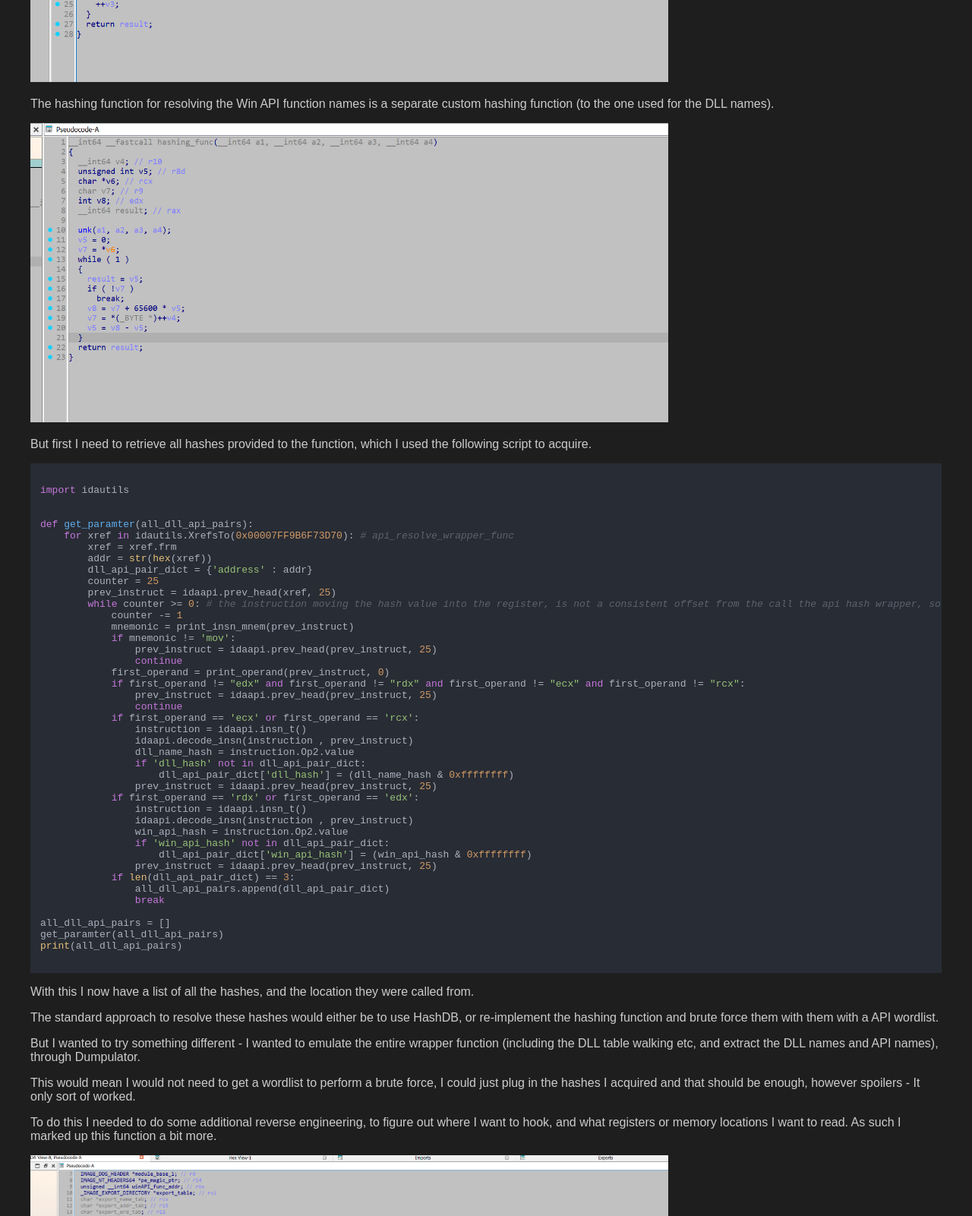
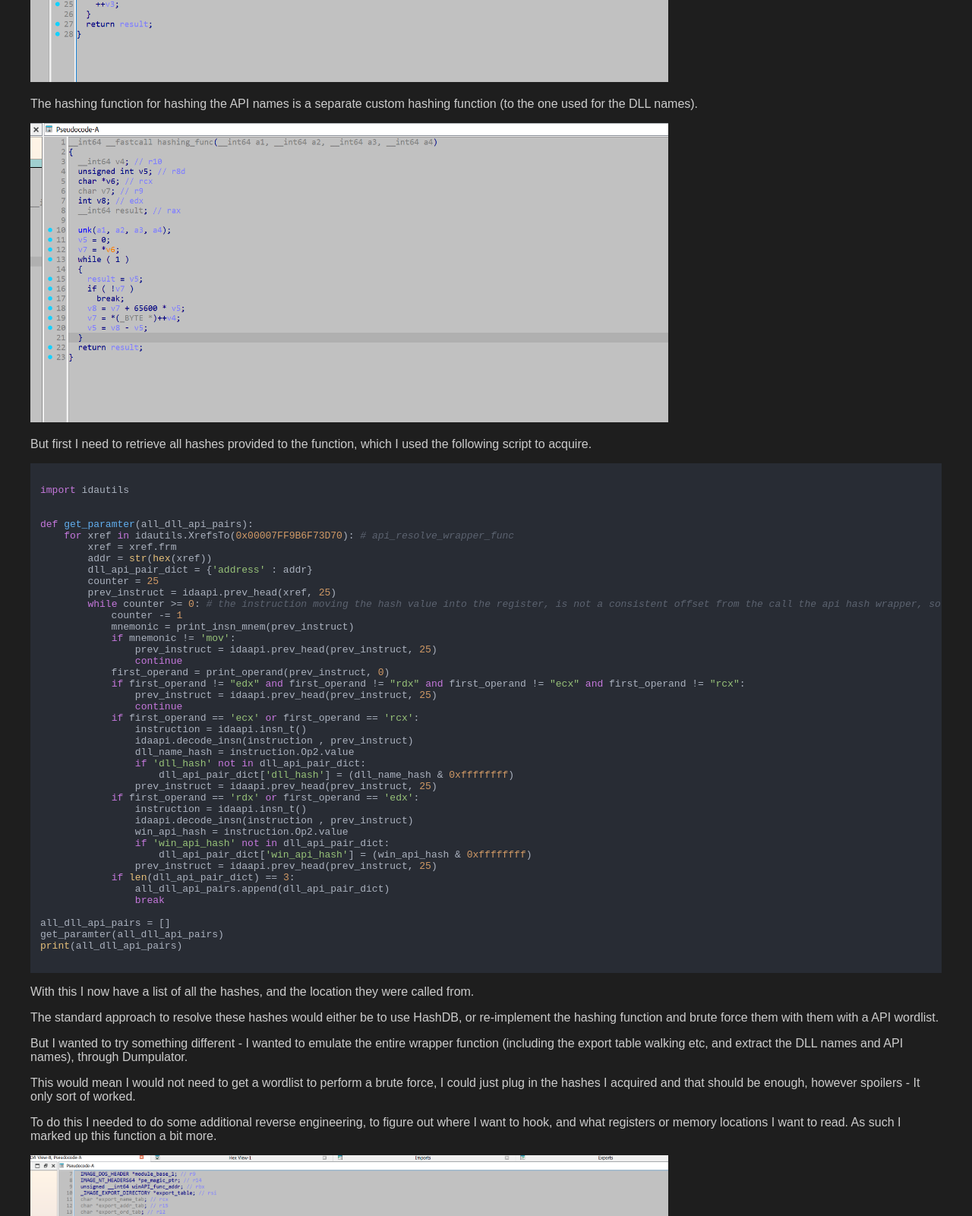
Before and after one commit to WhiteUltraZero/whiteultrazero.github.io, a plain HTML site: page emotet_sample/index.html in a window 1280 px wide. Shown: the part 2700-4301 px from the top of the page at 76% size. Drawn offline with nearby package versions, Linux system fonts and the light colour scheme.

Commit message:
Update index.html

```diff
--- a/emotet_sample/index.html
+++ b/emotet_sample/index.html
@@ -105,7 +105,7 @@ find_gs()
     <img src="screenshots/dll_hashing.png" style="width: 70%;" />
 
     <p>
-        The hashing function for resolving the Win API function names is a separate custom hashing function (to the one used for the DLL names).
+        The hashing function for hashing the API names is a separate custom hashing function (to the one used for the DLL names).
     </p>
     <img src="screenshots/api_hashing.png" style="width: 70%;" />
 
@@ -165,7 +165,7 @@ print(all_dll_api_pairs)
     </p>
 
     <p>
-        But I wanted to try something different - I wanted to emulate the entire wrapper function (including the DLL table walking etc, and extract the DLL names and API names), through Dumpulator.
+        But I wanted to try something different - I wanted to emulate the entire wrapper function (including the export table walking etc, and extract the DLL names and API names), through Dumpulator.
     </p>
 
     <p>
```
